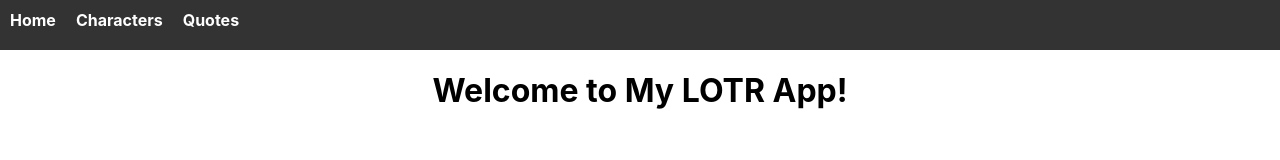
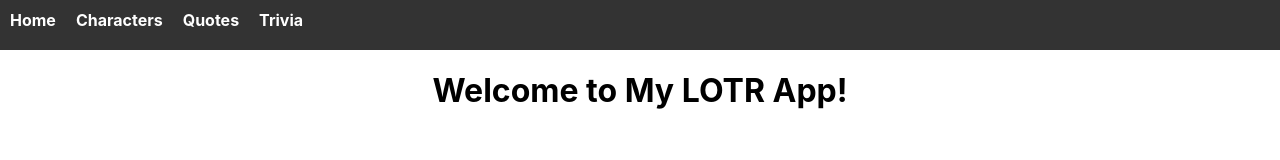
Before and after one commit to TCostello74/Capstone-2, a React (Create React App) app in the folder frontend/: page / in a window 1280 px wide. Shown: the top 160 px of the page. Built offline with nearby package versions, Linux system fonts and the light colour scheme.

Commit message:
Navigation-Edits

```diff
--- a/frontend/src/routes-nav/NavBar.js
+++ b/frontend/src/routes-nav/NavBar.js
@@ -16,6 +16,9 @@
         <li>
           <Link to="/quotes">Quotes</Link>
         </li>
+        <li>
+          <Link to="/trivia">Trivia</Link>
+        </li>
       </ul>
     </nav>
   );
--- a/frontend/src/routes-nav/Routes.js
+++ b/frontend/src/routes-nav/Routes.js
@@ -4,6 +4,7 @@
 import Homepage from '../homepage/Homepage';
 import Characters from '../characters/Characters';
 import Quotes from '../quotes/Quotes';
+import Trivia from '../trivia/Trivia';
 import CharacterDetails from '../characters/CharacterDetails';
 
 const Routes = () => {
@@ -18,6 +19,9 @@
       <Route path="/quotes">
         <Quotes />
       </Route>
+      <Route path="/trivia">
+        <Trivia />
+      </Route>
       <Route path="/">
         <Homepage />
       </Route>
```
